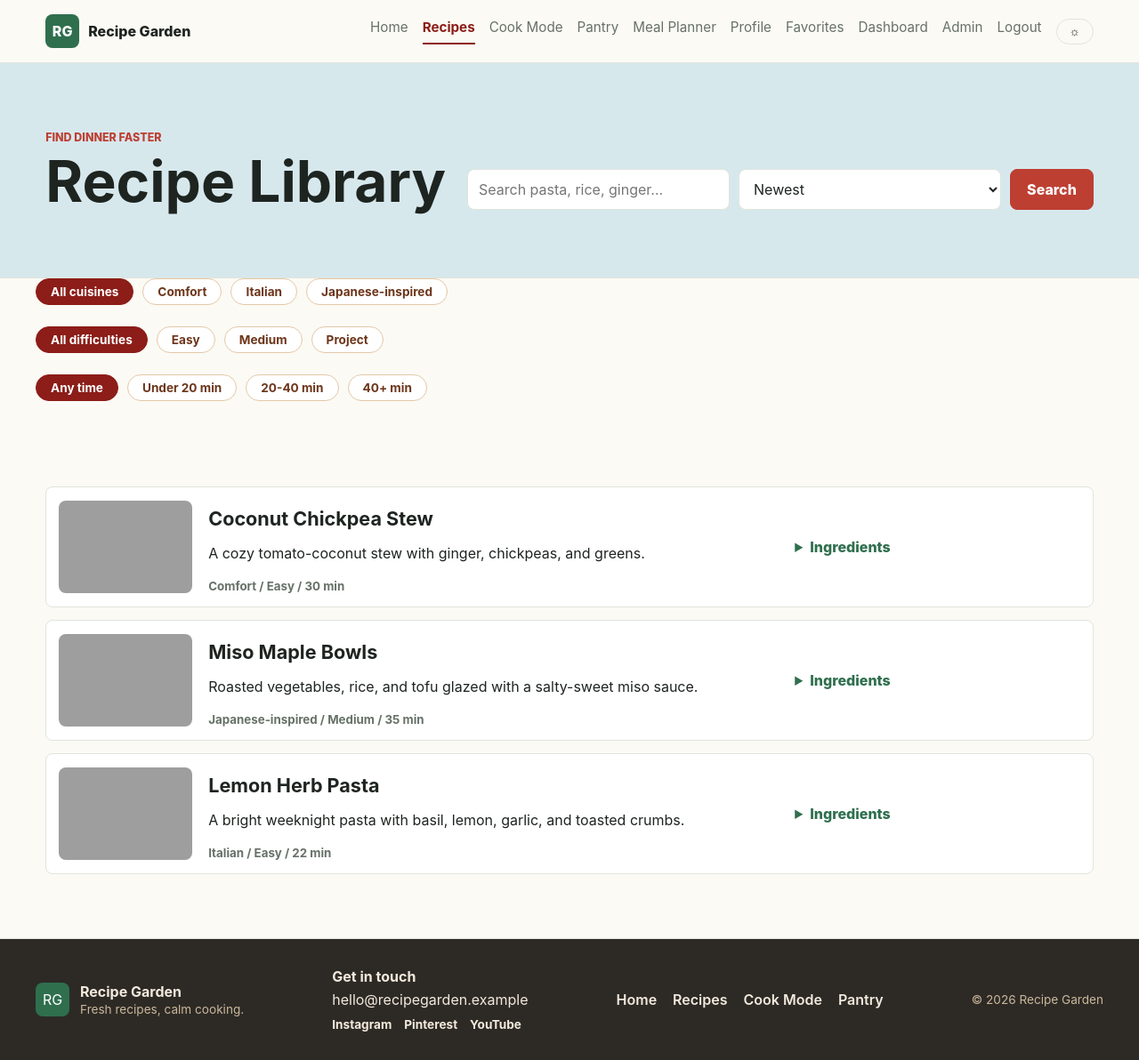
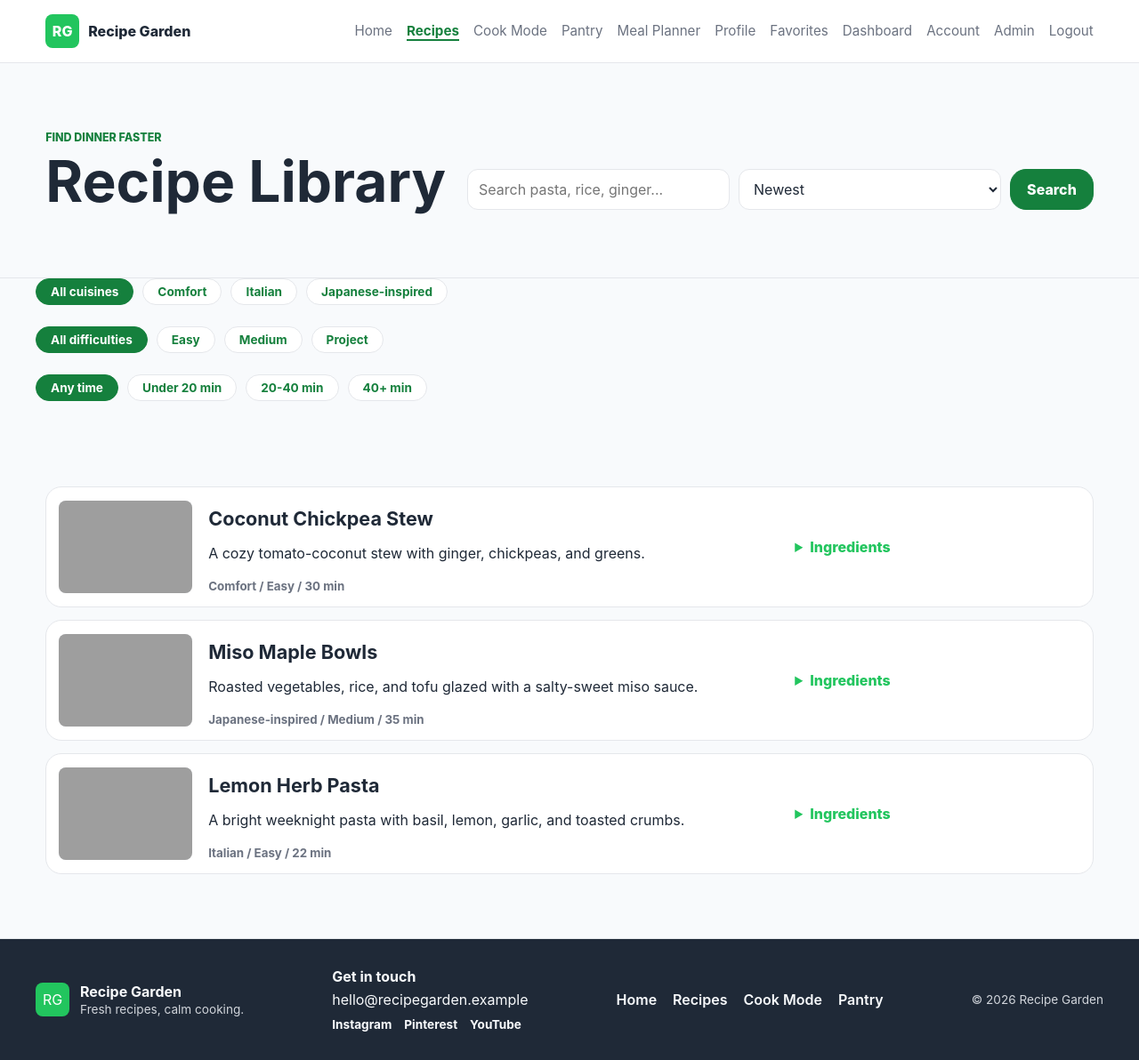
Before and after one commit to jeshmin-dot/Food-recipes, a Flask app: page /recipes in a window 1280 px wide. Shown: the whole page at 89% size. Run offline with Flask 3, Linux system fonts and the light colour scheme; the visitor is signed in with stand-in values (Sample User, id 1); grey boxes are pictures that could not be loaded.

Commit message:
Redesign visual theme: green palette, single font, hover animations, sticky navbar, back-to-top button

```diff
--- a/app/static/css/style.css
+++ b/app/static/css/style.css
@@ -1,14 +1,16 @@
+@import url("https://fonts.googleapis.com/css2?family=Poppins:wght@400;600;700&display=swap");
+
 :root {
-  --ink: #1e2420;
-  --muted: #667168;
-  --line: #dfe5db;
-  --paper: #fbfaf5;
-  --leaf: #2f6f4e;
-  --tomato: #bd3f32;
-  --honey: #f2bf5e;
-  --sky: #d7e8ed;
+    --ink: #1F2937;
+    --muted: #6B7280;
+    --line: #E5E7EB;
+    --paper: #F8FAFC;
+    --leaf: #22C55E;
+    --tomato: #15803D;
+    --honey: #22C55E;
+    --sky: #F8FAFC;
     --white: #ffffff;
-  --shadow: 0 18px 45px rgba(36, 45, 38, 0.14);
+    --shadow: 0 8px 24px rgba(31, 41, 55, 0.08);
   }
 
 * {
@@ -86,7 +88,8 @@ img {
     padding: clamp(36px, 7vw, 88px) clamp(18px, 4vw, 56px);
     background:
       linear-gradient(90deg, rgba(30, 36, 32, 0.82), rgba(30, 36, 32, 0.22)),
-    url("https://images.unsplash.com/photo-1495521821757-a1efb6729352?auto=format&fit=crop&w=1800&q=80") center/cover;
+      url("https://images.unsplash.com/photo-1495521821757-a1efb6729352?auto=format&fit=crop&w=1800&q=80")
+      center/cover;
     color: var(--white);
   }
 
@@ -487,19 +490,19 @@ summary {
 .stats-strip strong {
   display: block;
   font-size: 1.8rem;
-  color: #8c1d18;
+  color: #15803D;
 }
 .stats-strip span {
-  color: #6d361b;
+  color: #15803D;
   font-size: 0.85rem;
   font-weight: 700;
   text-transform: uppercase;
 }
 
 .nav a.active {
-  color: #8c1d18;
+  color: #15803D;
   font-weight: 700;
-  border-bottom: 2px solid #8c1d18;
+  border-bottom: 2px solid #15803D;
 }
 
 .footer {
@@ -509,8 +512,8 @@ summary {
   justify-content: space-between;
   gap: 20px;
   padding: 32px 40px;
-  background: #2d2a26;
-  color: #f3e9dd;
+  background: #1F2937;
+  color: #F8FAFC;
 }
 .footer-brand {
   display: flex;
@@ -519,7 +522,7 @@ summary {
 }
 .footer-brand p {
   margin: 2px 0 0;
-  color: #cbb89a;
+  color: #D1D5DB;
   font-size: 0.85rem;
 }
 .footer-links {
@@ -527,15 +530,15 @@ summary {
   gap: 18px;
 }
 .footer-links a {
-  color: #f3e9dd;
+  color: #F8FAFC;
   text-decoration: none;
   font-weight: 600;
 }
 .footer-links a:hover {
-  color: #f3c66e;
+  color: #22C55E;
 }
 .footer-copy {
-  color: #cbb89a;
+  color: #D1D5DB;
   font-size: 0.85rem;
 }
 
@@ -548,8 +551,8 @@ summary {
 .filter-chip {
   padding: 6px 16px;
   border-radius: 999px;
-  border: 1px solid #e4c8a6;
-  color: #6d361b;
+  border: 1px solid #E5E7EB;
+  color: #15803D;
   background: #fff;
   text-decoration: none;
   font-size: 0.85rem;
@@ -557,9 +560,9 @@ summary {
 }
 .filter-chip.active,
 .filter-chip:hover {
-  background: #8c1d18;
+  background: #15803D;
   color: #fff;
-  border-color: #8c1d18;
+  border-color: #15803D;
 }
 
 .empty-state-card {
@@ -567,16 +570,16 @@ summary {
   text-align: center;
   padding: 60px 20px;
   background: #fff;
-  border: 1px dashed #e4c8a6;
+  border: 1px dashed #E5E7EB;
   border-radius: 12px;
 }
 .empty-state-card h2 {
   margin: 0 0 8px;
-  color: #2d2a26;
+  color: #1F2937;
 }
 .empty-state-card p {
   margin: 0 0 20px;
-  color: #6d361b;
+  color: #15803D;
 }
 
 .page-band {
@@ -663,11 +666,11 @@ body {
   gap: 6px;
 }
 .footer-contact a {
-  color: #f3e9dd;
+  color: #F8FAFC;
   text-decoration: none;
 }
 .footer-contact a:hover {
-  color: #f3c66e;
+  color: #22C55E;
 }
 .footer-social {
   display: flex;
@@ -762,56 +765,6 @@ body {
   font-weight: 700;
 }
 
-/* Dark mode */
-[data-theme="dark"] {
-  --ink: #f3e9dd;
-  --muted: #b8a98e;
-  --line: #3a3530;
-  --paper: #1c1a17;
-  --leaf: #5fb98a;
-  --tomato: #e2665a;
-  --honey: #f2c96b;
-  --sky: #2c3b42;
-  --white: #26221e;
-  --shadow: 0 18px 45px rgba(0, 0, 0, 0.5);
-}
-[data-theme="dark"] body {
-  background: var(--paper);
-  color: var(--ink);
-}
-[data-theme="dark"] .recipe-card,
-[data-theme="dark"] .recipe-row,
-[data-theme="dark"] .panel,
-[data-theme="dark"] .review-card,
-[data-theme="dark"] .category-card,
-[data-theme="dark"] .admin-table,
-[data-theme="dark"] .empty-state-card,
-[data-theme="dark"] .planner-table,
-[data-theme="dark"] .shopping-list li {
-  background: var(--white);
-  border-color: var(--line);
-  color: var(--ink);
-}
-[data-theme="dark"] input,
-[data-theme="dark"] textarea,
-[data-theme="dark"] select {
-  background: var(--white);
-  color: var(--ink);
-  border-color: var(--line);
-}
-[data-theme="dark"] .filter-chip {
-  background: var(--white);
-  color: var(--ink);
-}
-.theme-toggle {
-  background: none;
-  border: 1px solid var(--line);
-  border-radius: 999px;
-  padding: 6px 14px;
-  cursor: pointer;
-  color: var(--ink);
-  font-weight: 700;
-}
 
 /* Accessibility */
 .skip-link {
@@ -853,3 +806,114 @@ textarea:focus-visible {
   display: flex;
   gap: 10px;
 }
+
+/* Hover animations */
+.recipe-card, .category-card, .review-card {
+  transition: transform 0.15s ease, box-shadow 0.15s ease;
+}
+.recipe-card:hover, .category-card:hover {
+  transform: translateY(-4px);
+  box-shadow: var(--shadow);
+}
+.btn {
+  transition: transform 0.1s ease, box-shadow 0.15s ease;
+}
+.btn:hover {
+  transform: translateY(-1px);
+}
+.btn.primary:hover {
+  box-shadow: 0 8px 20px rgba(189, 63, 50, 0.35);
+}
+
+/* Loading skeleton (shown briefly while a page's images load) */
+.skeleton {
+  background: linear-gradient(90deg, #E5E7EB 25%, #F3F4F6 37%, #E5E7EB 63%);
+  background-size: 400% 100%;
+  animation: skeleton-loading 1.4s ease infinite;
+  border-radius: 8px;
+}
+@keyframes skeleton-loading {
+  0% { background-position: 100% 50%; }
+  100% { background-position: 0 50%; }
+}
+.recipe-card img, .recipe-row img, .category-card {
+  background-color: #E5E7EB;
+}
+
+/* Consistent rounded corners and soft shadows */
+.btn, .panel, .recipe-card, .category-card, .review-card, .empty-state-card, .planner-table, .admin-table, .recipe-row {
+  border-radius: 18px;
+}
+input, textarea, select {
+  border-radius: 12px;
+}
+.recipe-card img { border-radius: 18px 18px 0 0; }
+
+/* Sticky navbar with shadow on scroll */
+.site-header {
+  position: sticky;
+  top: 0;
+  z-index: 50;
+  background: #fff;
+  transition: box-shadow 0.2s ease;
+}
+.site-header.scrolled {
+  box-shadow: 0 4px 16px rgba(31, 41, 55, 0.10);
+}
+
+/* Back to top button */
+.back-to-top {
+  position: fixed;
+  bottom: 24px;
+  right: 24px;
+  width: 46px;
+  height: 46px;
+  border-radius: 50%;
+  background: var(--leaf);
+  color: #fff;
+  border: none;
+  font-size: 1.2rem;
+  cursor: pointer;
+  box-shadow: var(--shadow);
+  display: none;
+  align-items: center;
+  justify-content: center;
+  z-index: 60;
+}
+.back-to-top.visible {
+  display: flex;
+}
+
+.recipe-card { position: relative; }
+.bookmark-form {
+  position: absolute;
+  top: 10px;
+  right: 10px;
+  z-index: 2;
+}
+.bookmark-btn {
+  width: 34px;
+  height: 34px;
+  border-radius: 50%;
+  border: none;
+  background: rgba(255, 255, 255, 0.9);
+  color: var(--leaf);
+  font-size: 1.1rem;
+  cursor: pointer;
+  box-shadow: 0 2px 6px rgba(0,0,0,0.15);
+}
+.bookmark-btn.active {
+  background: var(--leaf);
+  color: #fff;
+}
+
+.bookmark-form-inline {
+  display: flex;
+  align-items: center;
+}
+
+.bookmark-btn.active {
+  background: var(--leaf) !important;
+  color: #fff !important;
+  border: none !important;
+}
--- a/app/static/js/app.js
+++ b/app/static/js/app.js
@@ -47,29 +47,39 @@ if (resetButton) {
 
 renderTimer();
 
-// Dark mode: save preference in localStorage, apply on every page load
+
+// Loading skeleton: add a shimmer class to recipe images until they finish loading
 (function () {
-  const STORAGE_KEY = "recipe-garden-theme";
-  const root = document.documentElement;
-  const toggleButton = document.querySelector("#theme-toggle");
+  document.querySelectorAll('.recipe-card img, .recipe-row img').forEach(function (img) {
+    if (!img.complete) {
+      img.classList.add('skeleton');
+      img.addEventListener('load', function () {
+        img.classList.remove('skeleton');
+      });
+    }
+  });
+})();
 
-  function applyTheme(theme) {
-    if (theme === "dark") {
-      root.setAttribute("data-theme", "dark");
-    } else {
-      root.removeAttribute("data-theme");
+// Sticky navbar shadow + back-to-top button
+(function () {
+  const header = document.querySelector(".site-header");
+  const backToTop = document.querySelector("#back-to-top");
+
+  function onScroll() {
+    if (header) {
+      header.classList.toggle("scrolled", window.scrollY > 10);
+    }
+    if (backToTop) {
+      backToTop.classList.toggle("visible", window.scrollY > 400);
     }
   }
 
-  const savedTheme = localStorage.getItem(STORAGE_KEY) || "light";
-  applyTheme(savedTheme);
+  window.addEventListener("scroll", onScroll);
+  onScroll();
 
-  if (toggleButton) {
-    toggleButton.addEventListener("click", function () {
-      const isDark = root.getAttribute("data-theme") === "dark";
-      const nextTheme = isDark ? "light" : "dark";
-      applyTheme(nextTheme);
-      localStorage.setItem(STORAGE_KEY, nextTheme);
+  if (backToTop) {
+    backToTop.addEventListener("click", function () {
+      window.scrollTo({ top: 0, behavior: "smooth" });
     });
   }
 })();
--- a/app/templates/base.html
+++ b/app/templates/base.html
@@ -22,6 +22,7 @@
     {% block content %}{% endblock %}
   </main>
   {% include "partials/footer.html" %}
+  <button id="back-to-top" class="back-to-top" aria-label="Back to top">&#8593;</button>
   <script src="{{ url_for('static', filename='js/app.js') }}"></script>
 </body>
 </html>
--- a/app/templates/partials/navbar.html
+++ b/app/templates/partials/navbar.html
@@ -15,6 +15,7 @@
       <a href="{{ url_for('profile') }}" class="{{ 'active' if request.endpoint == 'profile' }}">Profile</a>
       <a href="{{ url_for('favorites') }}" class="{{ 'active' if request.endpoint == 'favorites' }}">Favorites</a>
       <a href="{{ url_for('dashboard') }}" class="{{ 'active' if request.endpoint == 'dashboard' }}">Dashboard</a>
+      <a href="{{ url_for('account_settings') }}" class="{{ 'active' if request.endpoint == 'account_settings' }}">Account</a>
       {% if is_admin %}
         <a href="{{ url_for('admin_dashboard') }}" class="{{ 'active' if request.endpoint and request.endpoint.startswith('admin') }}">Admin</a>
       {% endif %}
@@ -22,6 +23,5 @@
     {% else %}
       <a href="{{ url_for('auth.login') }}" class="{{ 'active' if request.endpoint == 'auth.login' }}">Login</a>
     {% endif %}
-    <button type="button" class="theme-toggle" id="theme-toggle" aria-label="Toggle dark mode">&#9788;</button>
   </nav>
 </header>
```
Lines whose indentation alone changed are shown as unchanged.
